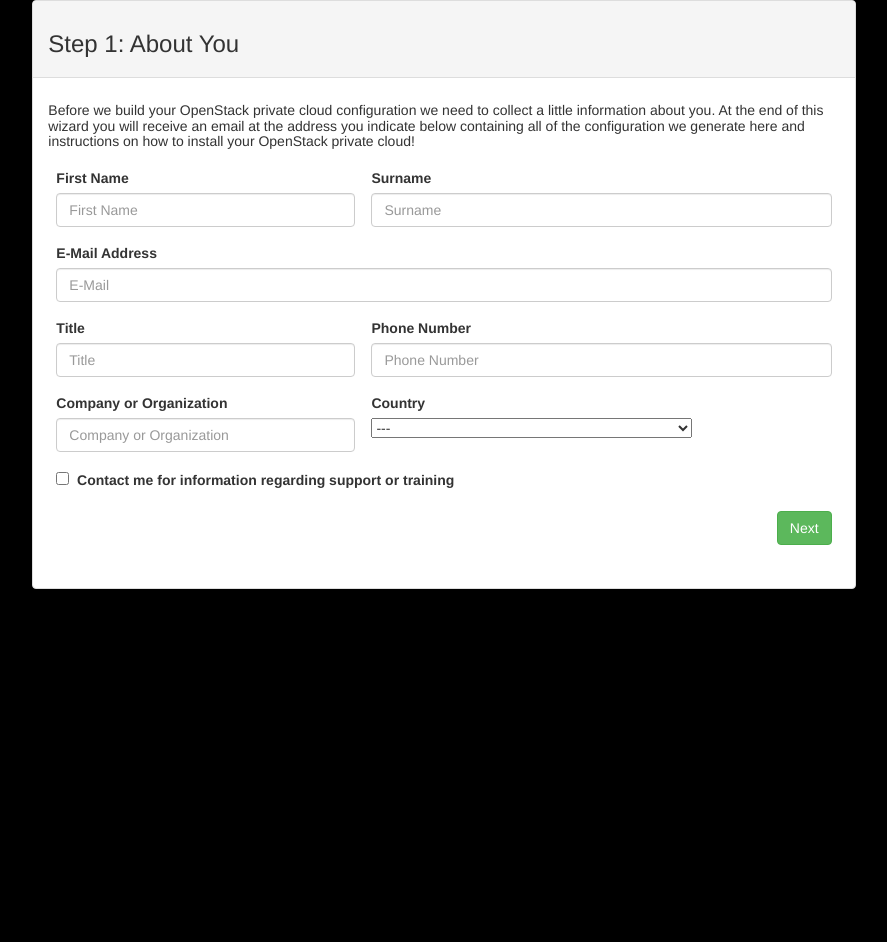
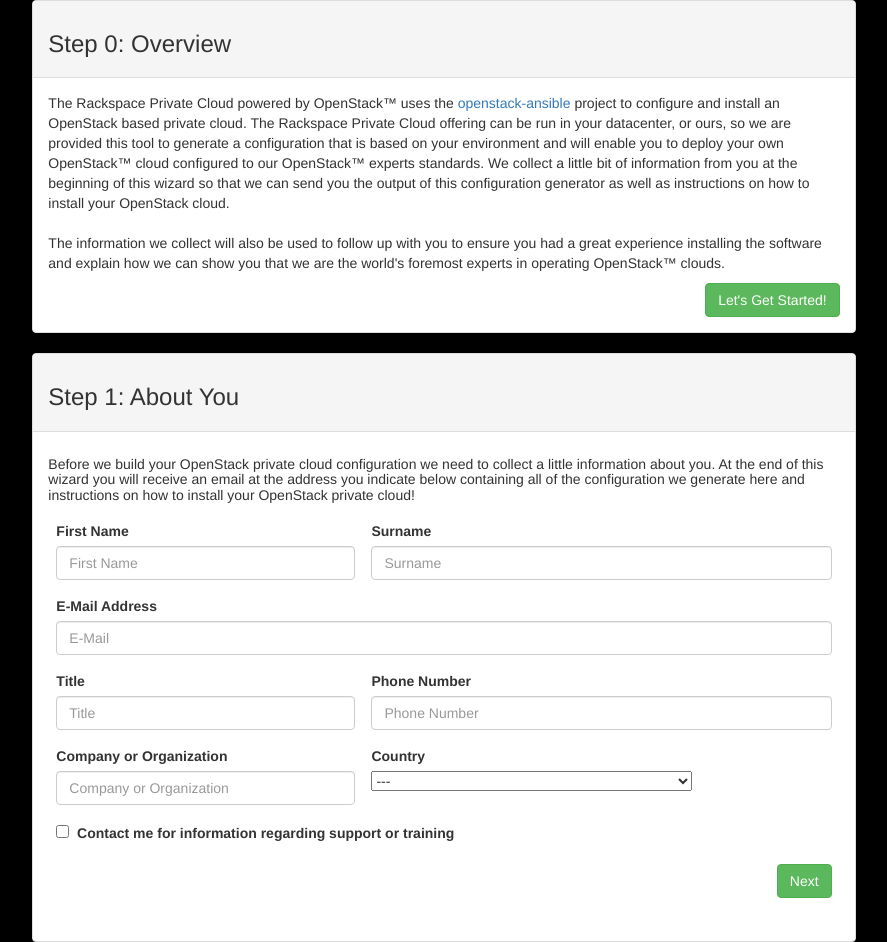
Before and after one commit to jcannava/rpc-wizard, a plain HTML site: page index.html in a window 1280 px wide. Shown: the whole page, without its empty margins (196-1083 px from the left). Before the commit the page ends 800 px from the top, so only its background shows below. Drawn offline with nearby package versions, Linux system fonts and the light colour scheme.

Commit message:
adding step 0

```diff
--- a/index.html
+++ b/index.html
@@ -24,6 +24,25 @@
   <body>
     <script src="https://ajax.googleapis.com/ajax/libs/jquery/1.11.3/jquery.min.js"></script>
     <script src="bootstrap/js/bootstrap.min.js"></script>
+    <!-- BEGIN STEP 0 (Description) -->
+    <div class="col-md-8 center-block vcenter">
+        <div class="panel panel-default">
+            <div class="panel-heading"><h3>Step 0: Overview</h3></div>
+                <div class="panel-body">
+                    <p>The Rackspace Private Cloud powered by OpenStack&trade; uses the <a href="http://github.com/openstack/openstack-ansible">openstack-ansible</a> project to configure and install an OpenStack based private cloud.
+                    The Rackspace Private Cloud offering can be run in your datacenter, or ours, so we are provided this tool to generate a configuration that is based on your environment and will enable you to deploy your own OpenStack&trade;
+                    cloud configured to our OpenStack&trade; experts standards. We collect a little bit of information from you at the beginning of this wizard so that we can send you the output of this configuration generator as well as instructions on
+                    how to install your OpenStack cloud.
+                    <br/><br/>
+                    The information we collect will also be used to follow up with you to ensure you had a great experience installing the software and explain how we can show you that we are the world's
+                    foremost experts in operating OpenStack&trade; clouds.</p>
+                    <button type="button" class="btn btn-success pull-right">Let's Get Started!</button>
+                </div>
+            </div>
+        </div>
+    </div>
+    <!-- END STEP 0 -->
+    <!-- BEGIN STEP 1 -->
     <div class="col-md-8 center-block vcenter">
         <div class="panel panel-default">
         <div class="panel-heading"><h3>Step 1: About You</h3></div>
@@ -310,5 +329,6 @@
             </div>
         </div>
     </div>
+    <!-- END STEP 1 -->
   </body>
 </html>
```
